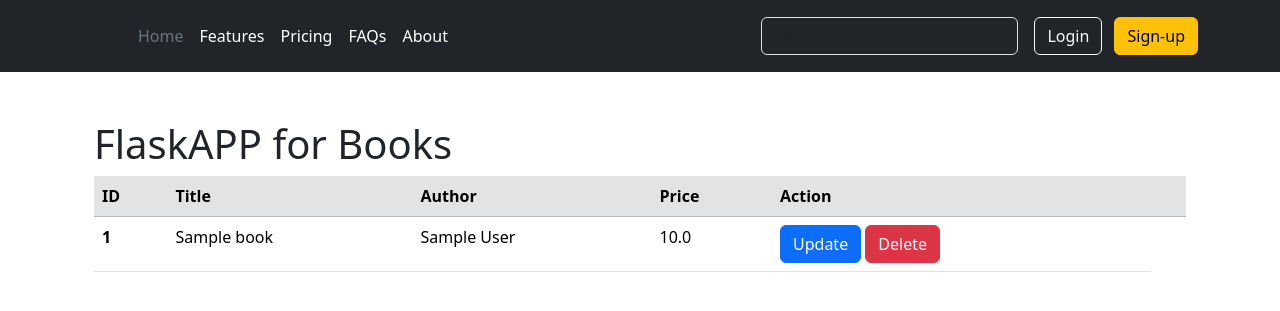
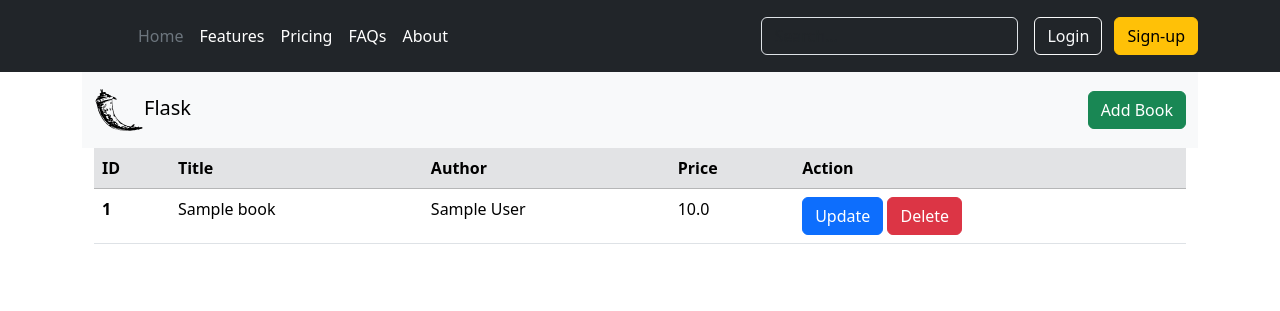
Before and after one commit to yeyulchoi/flaskapp_on_AWS, a Flask app: page / in a window 1280 px wide. Shown: the top 311 px of the page. Run offline with Flask 3, Linux system fonts and the light colour scheme; tables that the repository leaves empty hold one stand-in row (values such as "Sample post").

Commit message:
add modal to Add Book button

```diff
--- a/app.py
+++ b/app.py
@@ -5,7 +5,7 @@ import mysql.connector
 
 app = Flask(__name__)
 #Old sqlite db.
-app.config['SQLALCHEMY_DATABASE_URI']='sqlite:///flaskaws.db'
+# app.config['SQLALCHEMY_DATABASE_URI']='sqlite:///flaskaws.db'
 #new mysql db.
 app.config['SQLALCHEMY_DATABASE_URI']='mysql://root:''@localhost/flask_aws2'
 app.config['SQLALCHEMY_TRACK_MODIFICATION']=False
--- a/templates/index.html
+++ b/templates/index.html
@@ -3,8 +3,46 @@
 {% block title%}Home{% endblock%}
 
 {% block content %}
-<div class="container mt-5" >
-  <h1>FlaskAPP for Books</h1>
+
+
+ <nav class="navbar bg-body-tertiary">
+  <div class="container-fluid">
+    <a class="navbar-brand">
+      <img src="{{url_for('static',filename='images/flask.svg')}}" alt="" width="50">Flask
+    </a>
+    <button class="btn btn-success" type="submit" data-bs-toggle="modal" data-bs-target="#add-modal">Add Book</button>
+    <!-- modal -->
+    <div class="modal fade" id="add-modal" tabindex="-1" aria-labelledby="exampleModalLabel" aria-hidden="true">
+      <div class="modal-dialog">
+        <div class="modal-content">
+          <div class="modal-header">
+            <h1 class="modal-title fs-5" id="exampleModalLabel">Add a Book</h1>
+            <button type="button" class="btn-close" data-bs-dismiss="modal" aria-label="Close"></button>
+          </div>
+          <div class="modal-body">
+            <div class="mb-3">
+              <label for="exampleFormControlInput1" class="form-label">Title</label>
+              <input type="text" class="form-control" id="exampleFormControlInput1" name="title" required="1">
+            </div>
+            <div class="mb-3">
+              <label for="exampleFormControlInput1" class="form-label">Author</label>
+              <input type="text" class="form-control" id="exampleFormControlInput1" name="author" required="1">
+            </div>
+            <div class="mb-3">
+              <label for="exampleFormControlInput1" class="form-label">Price</label>
+              <input type="number" class="form-control" id="exampleFormControlInput1"  name="price" required="1">
+            </div>
+          </div>
+          <div class="modal-footer">
+            <button type="button" class="btn btn-secondary" data-bs-dismiss="modal">Close</button>
+            <button type="button" class="btn btn-primary">Add Book</button>
+          </div>
+        </div>
+      </div>
+    </div>
+  </div>
+</nav>
+<div class="container" >
     <table class="table">
       <thead>
         <tr class="table-secondary">
@@ -13,7 +51,6 @@
           <th scope="col">Author</th>
           <th scope="col">Price</th>
           <th scope="col">Action</th>
-          <th scope="col"></th>
         </tr>
       </thead>
       <tbody>
@@ -24,7 +61,8 @@
           <td>{{book.author}}</td>
           <td>{{book.price}}</td>
           <td><a href="#" class="btn btn-primary link-offset-2 link-underline-opacity-25 link-underline-opacity-100-hover">Update</a>
-          <a href="#" class="btn btn-danger link-offset-2 link-underline-opacity-25 link-underline-opacity-100-hover">Delete</a></td>
+          <a href="#" class="btn btn-danger link-offset-2 link-underline-opacity-25 link-underline-opacity-100-hover">Delete</a>
+          </td>
         </tr>
       {%endfor%}
       </tbody>
```
Also changed, not shown: static/images/flask.svg (added).
